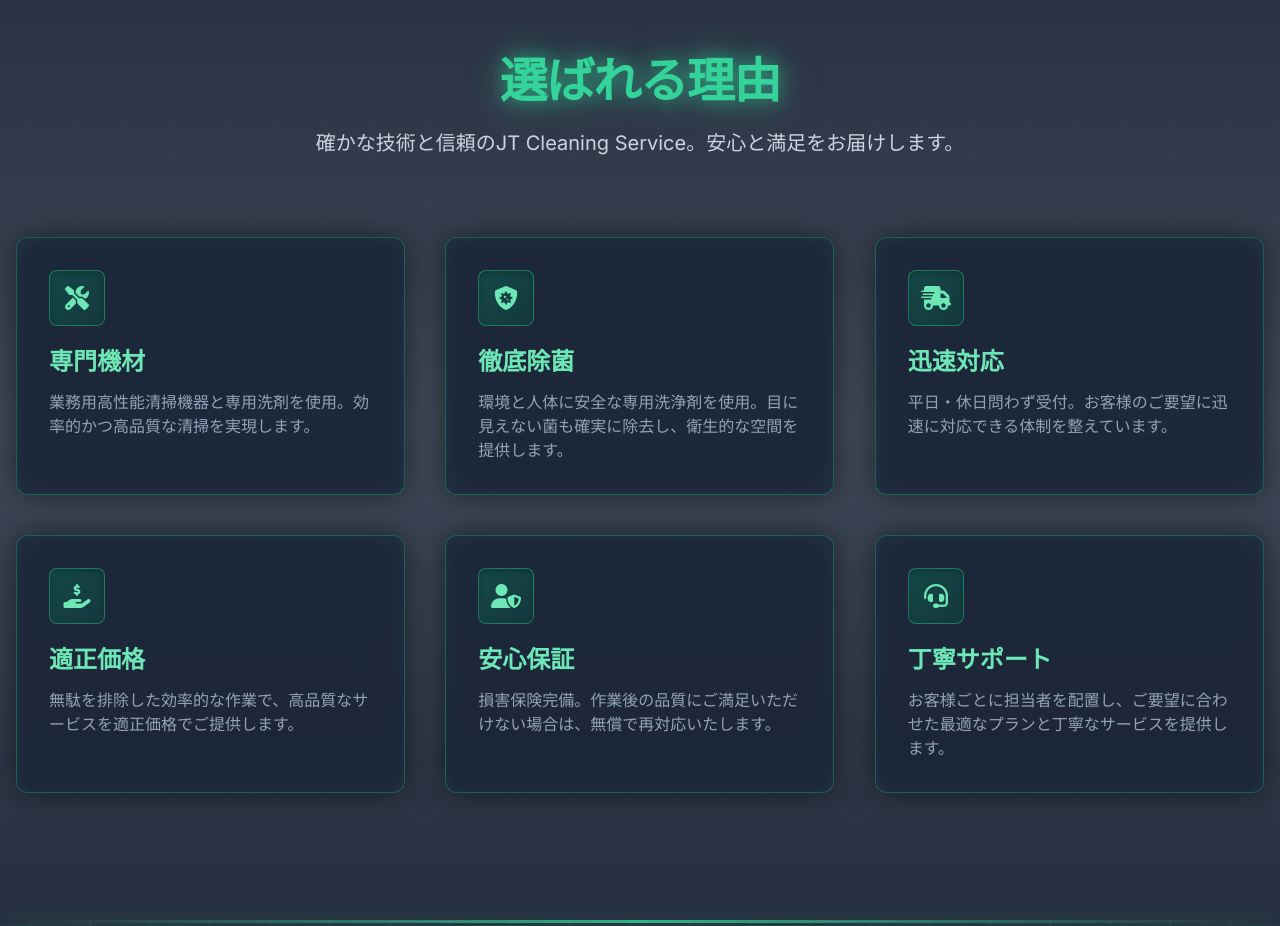
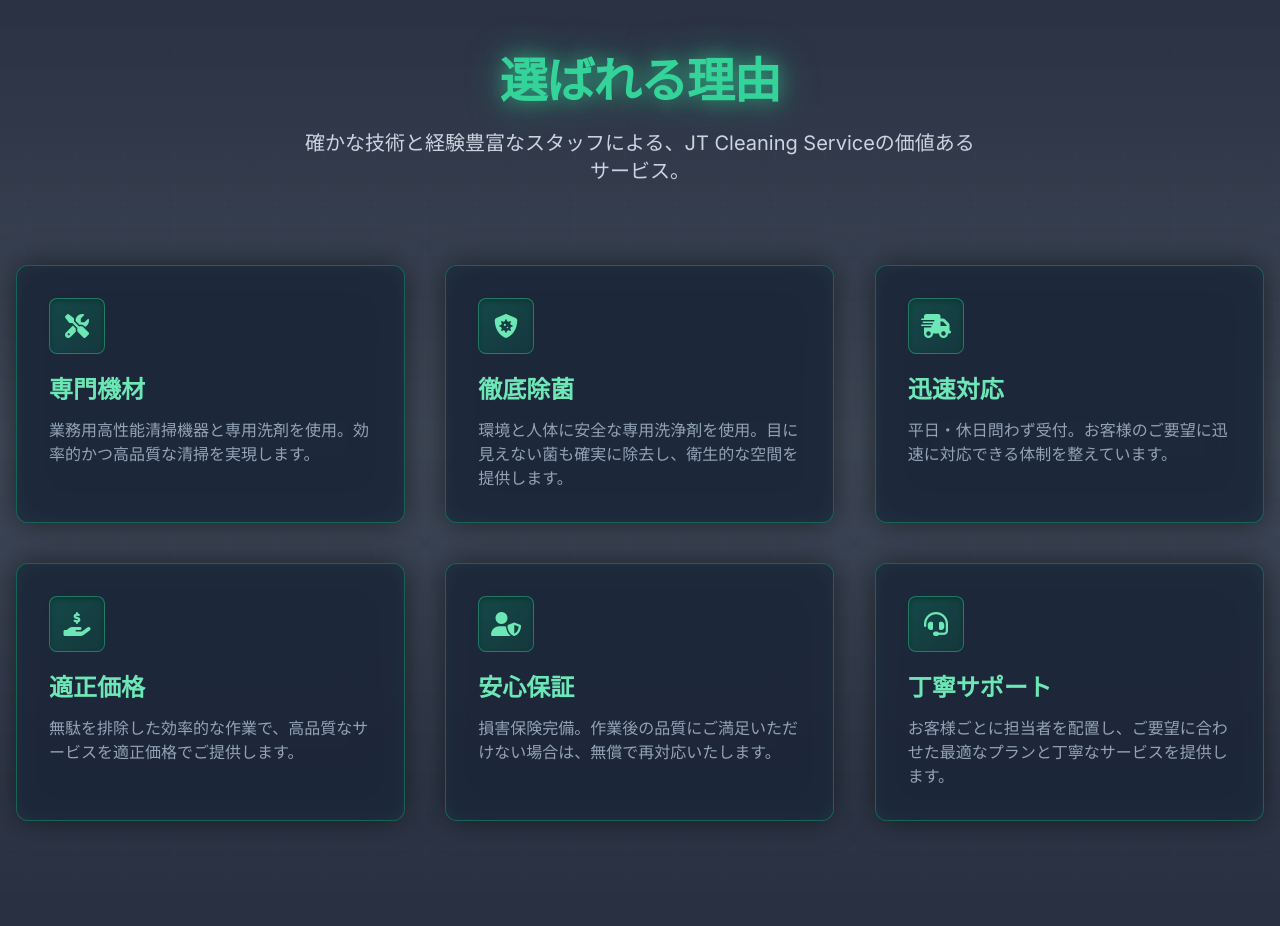
Before and after one commit to fura-1993/clean, a Next.js app: page / in a window 1280 px wide. Shown: the part 1800-2726 px from the top of the page. Built offline with nearby package versions, Linux system fonts and the light colour scheme.

Commit message:
Fix: 選ばれる理由セクションの文言を実態に即した内容に修正

```diff
--- a/src/components/Features/Features.tsx
+++ b/src/components/Features/Features.tsx
@@ -95,7 +95,7 @@ export default function Features() {
           <h2 className="text-4xl md:text-5xl font-bold mb-6 text-emerald-400 tracking-tight" style={{ textShadow: '0 0 20px rgba(52, 211, 153, 0.6), 0 0 40px rgba(52, 211, 153, 0.4)' }}>
             選ばれる理由
           </h2>
-          <p className="text-lg md:text-xl text-slate-300 max-w-2xl mx-auto">確かな技術と信頼のJT Cleaning Service。安心と満足をお届けします。</p>
+          <p className="text-lg md:text-xl text-slate-300 max-w-2xl mx-auto">確かな技術と経験豊富なスタッフによる、JT Cleaning Serviceの価値あるサービス。</p>
         </motion.div>
 
         {/* Features Grid - 近未来的なカードデザイン */}
```
